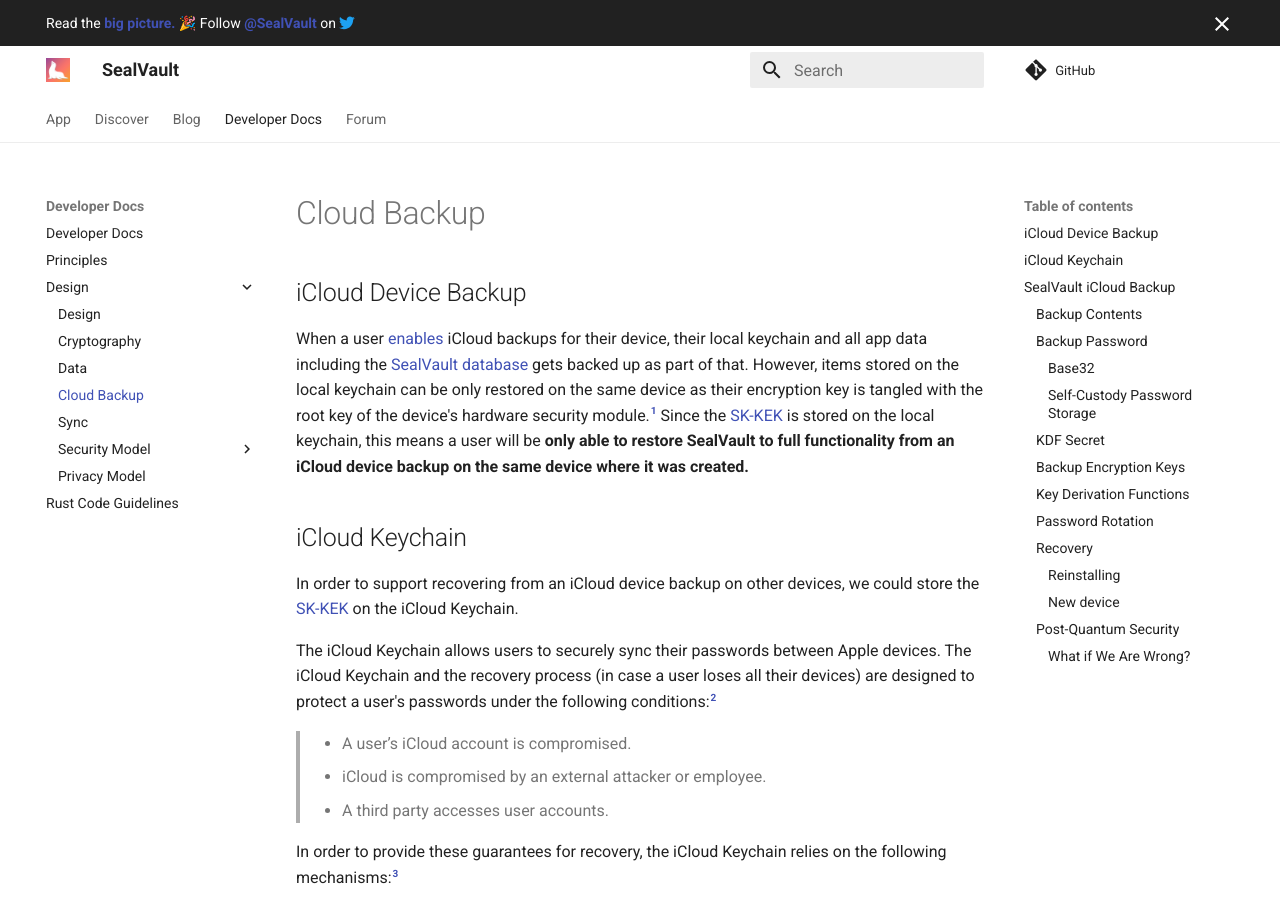
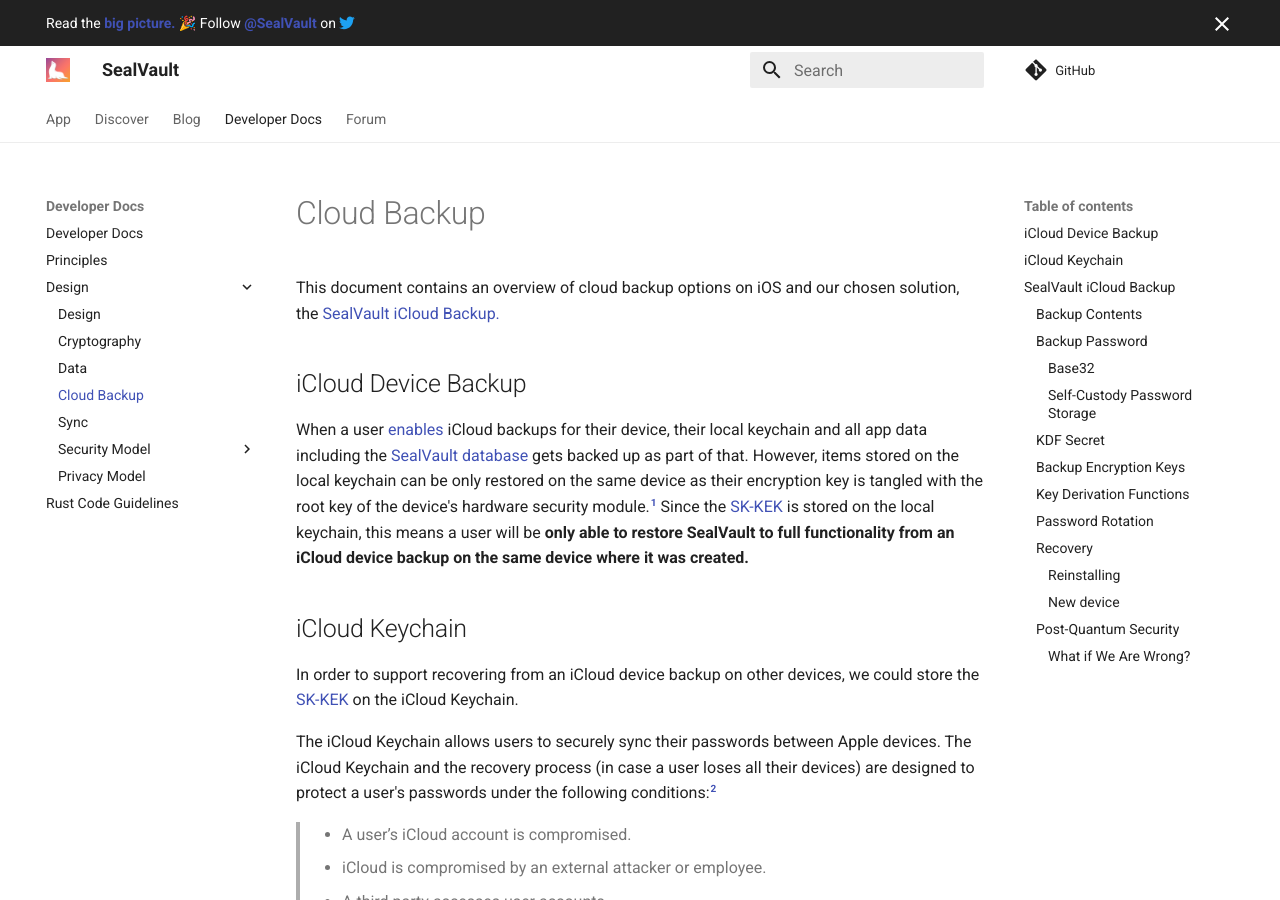
Before and after one commit to sealvault/sealvault, an MkDocs documentation site: the page built from website/src/dev-docs/design/backup.md, in a window 1280 px wide and 900 px high. Built offline with MkDocs 1.6.1 and Material for MkDocs 9.7.7, drawn with Linux system fonts in a browser that asks for light colours; comment, search, counter and statistics services are not loaded.

Commit message:
Add intro to cloud backup design

```diff
--- a/website/src/dev-docs/design/backup.md
+++ b/website/src/dev-docs/design/backup.md
@@ -1,4 +1,7 @@
 # Cloud Backup
+
+This document contains an overview of cloud backup options on iOS and our chosen
+solution, the [SealVault iCloud Backup.](#sealvault-icloud-backup)
 
 ## iCloud Device Backup
 
```
